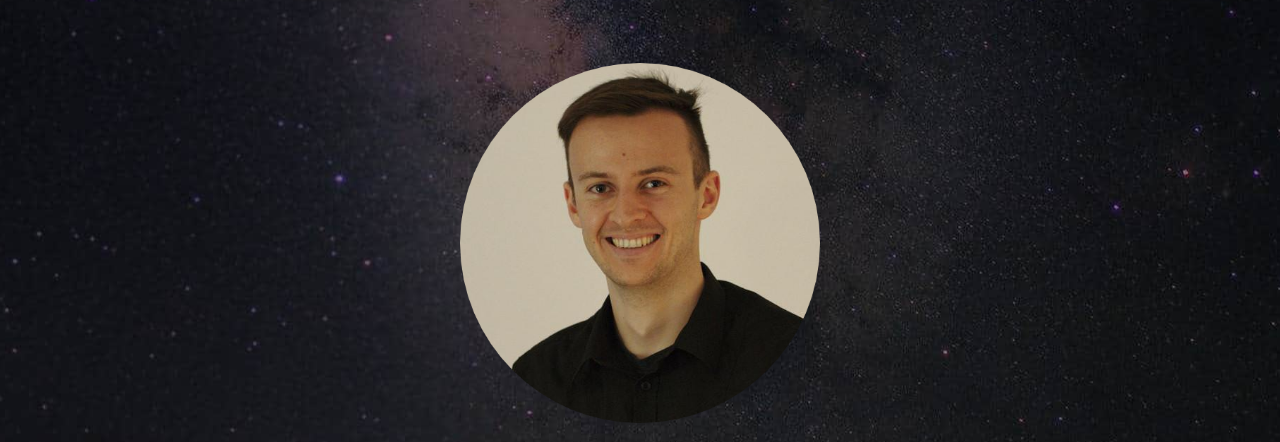
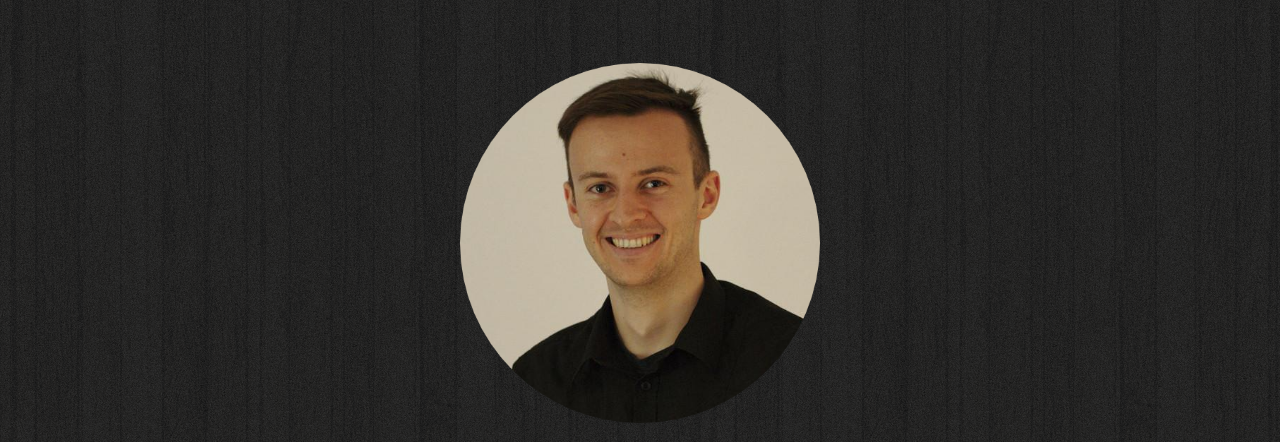
Before and after one commit to alex-gru/gru.fyi, a plain HTML site: page index.html in a window 1280 px wide. Shown: the top 442 px of the page. Drawn offline with Linux system fonts and the light colour scheme.

Commit message:
use resolution/ratio-proof background

```diff
--- a/css/css.css
+++ b/css/css.css
@@ -1,5 +1,5 @@
 body {
-    background: black url("../assets/bg.jpg") no-repeat center center;
+    background: black url("../assets/bg.png");
     color: white;
     font-family: 'Helvetica', sans-serif;
     text-align: center;
```
Also changed, not shown: assets/bg.jpg (deleted), assets/bg.png (added).
